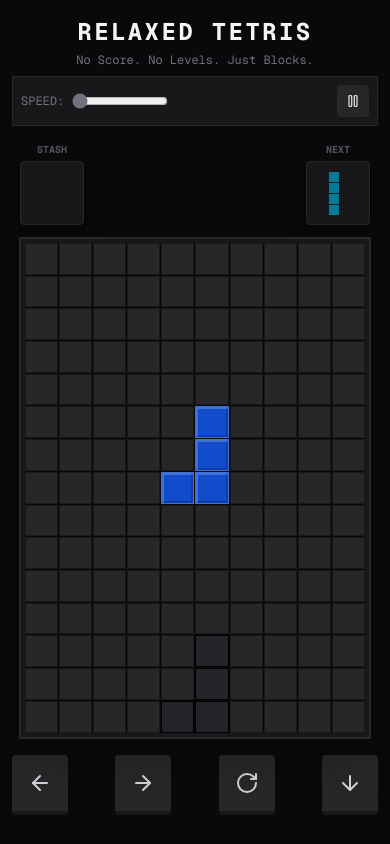
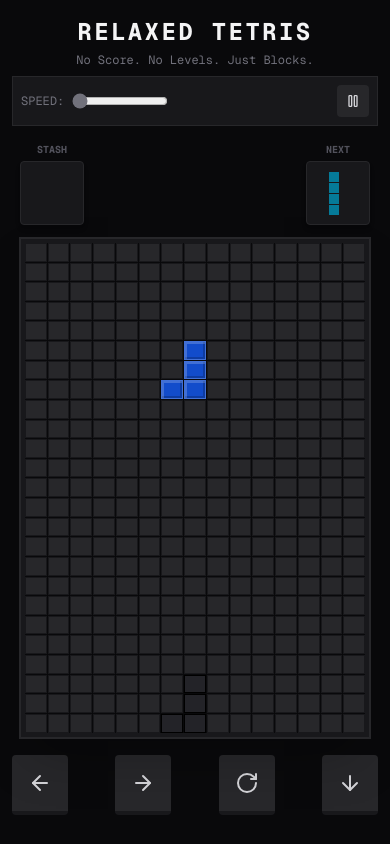
Before and after one commit to tonyisup/tonyismcp, a Next.js app: page /tetris in a window 390 px wide. Built offline with nearby package versions, Linux system fonts and the light colour scheme.

Commit message:
fix(tetris): adjust board dimensions and speed calculation
- Increased the board width from 10 to 15 and height from 15 to 25 for a larger play area.
- Modified the speed calculation to reduce the interval based on the speed setting, enhancing gameplay responsiveness.

```diff
--- a/app/tetris/useTetris.ts
+++ b/app/tetris/useTetris.ts
@@ -71,8 +71,8 @@ export interface Piece {
   type: TetrominoType;
 }
 
-const BOARD_WIDTH = 10;
-const BOARD_HEIGHT = 15;
+const BOARD_WIDTH = 15;
+const BOARD_HEIGHT = 25;
 
 // Helper to create an empty board
 const createEmptyBoard = (): Grid =>
@@ -117,7 +117,7 @@ export const useTetris = () => {
   // Calculate fall speed interval based on speed setting (1 = slowest, 10 = fastest)
   // 1: 1000ms, 10: 100ms
   const getSpeedMs = useCallback(() => {
-    return 1100 - (speed * 100);
+    return 1100 - (speed * 50);
   }, [speed]);
 
   // Initialize game
```
